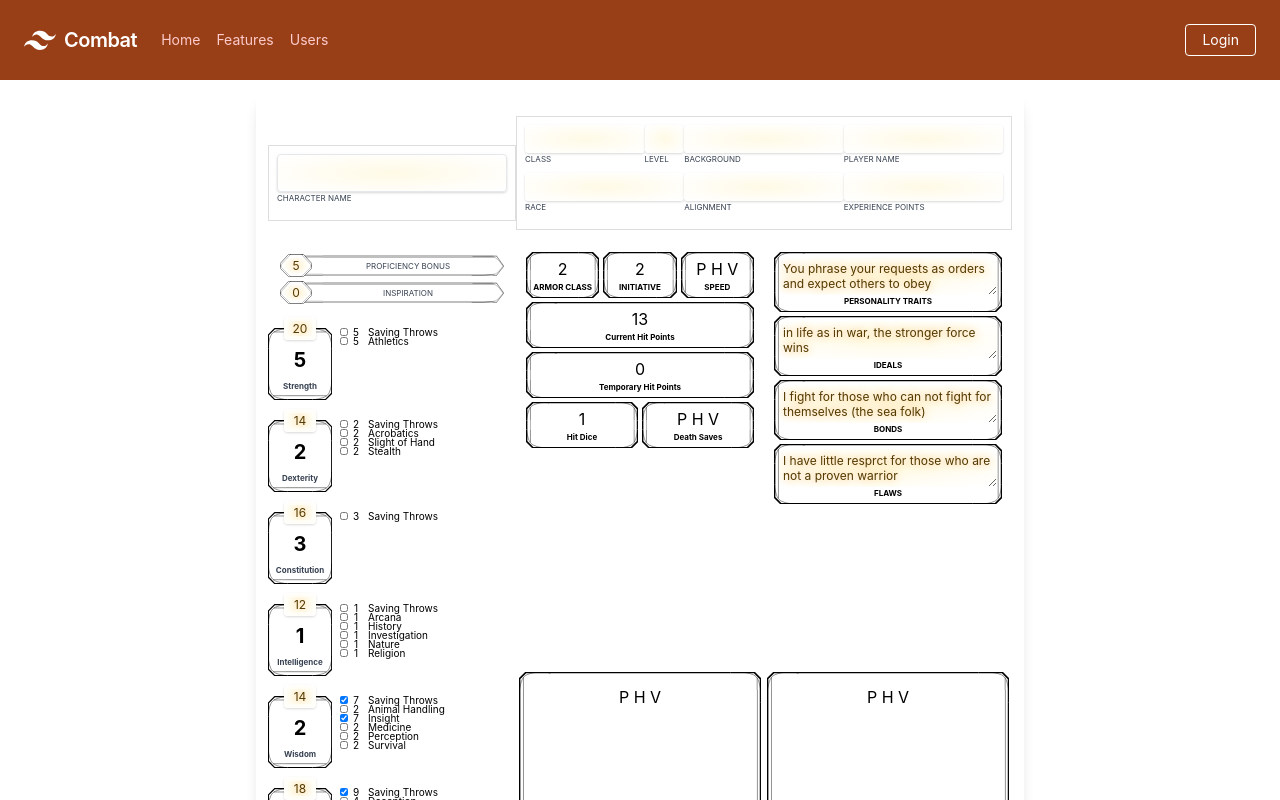
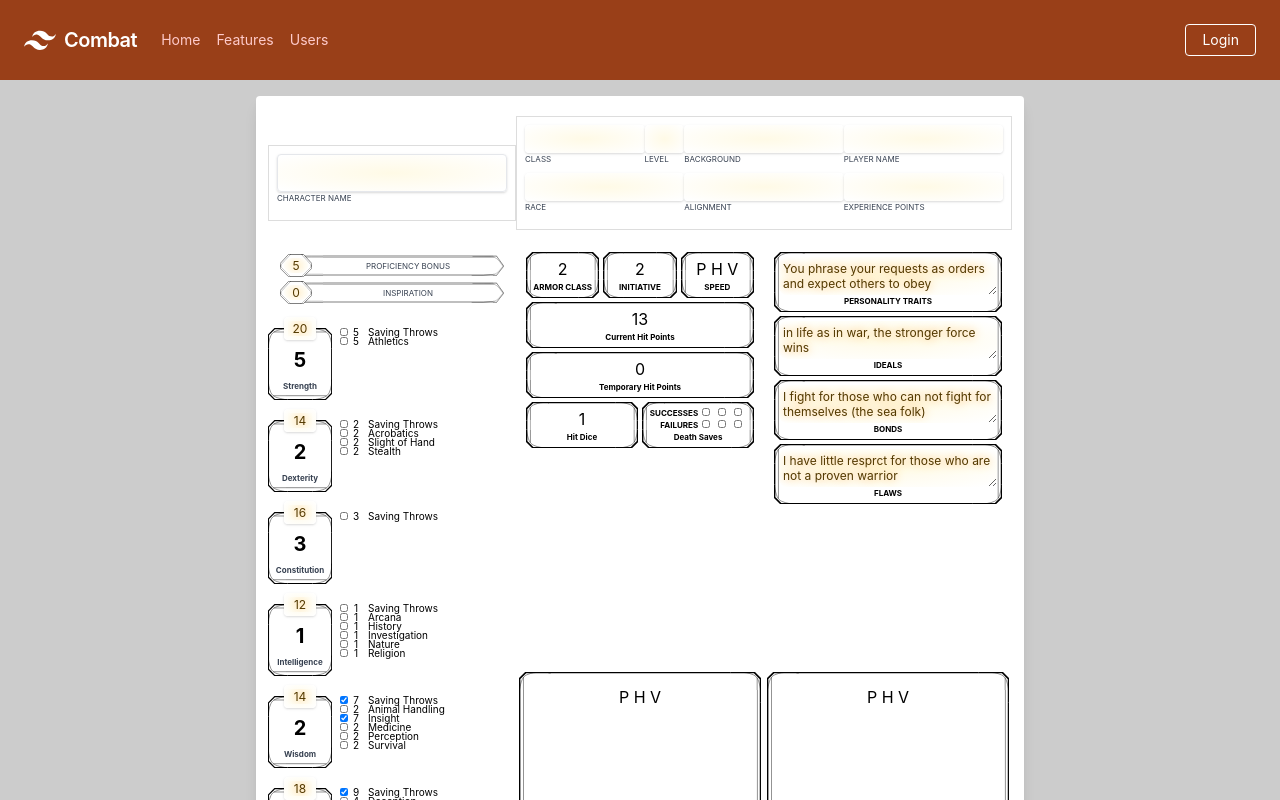
Before and after one commit to Brian-Fairbanks/combat, a React (Create React App) app in the folder client/: page /Character in a window 1280 px wide. Shown: the top 800 px of the page. Built offline with nearby package versions, Linux system fonts and the light colour scheme; no server answers.

Commit message:
Added death saving rolls tied into stats added start of death(), when at 3 death saves

```diff
--- a/client/src/App.css
+++ b/client/src/App.css
@@ -5,6 +5,7 @@ https://coolors.co/993f18-ef941b-908999-001a2f-1b1515
 
 body {
     height: 100vh;
+    background:#ccc;
 }
 
 /*
--- a/client/src/components/CharacterSheet/index.js
+++ b/client/src/components/CharacterSheet/index.js
@@ -26,19 +26,21 @@ function CharacterSheet() {
   // const [wrongCredentials, setWrongCredentials] = useState(false);
 
   const [stats, setStats] = useState({
-    level:1,
+    level: 1,
     proficiency: 5,
     INSPIRARTION: 0,
     passiveWisdom: 0,
-    HP:1,
-    tempHP:0,
-    ac:0,
-    initiative:0,
+    HP: 1,
+    tempHP: 0,
+    ac: 0,
+    initiative: 0,
 
-    personality:`You phrase your requests as orders and expect others to obey`,
-    ideals:"in life as in war, the stronger force wins",
-    bonds:"I fight for those who can not fight for themselves (the sea folk)",
-    flaws:"I have little resprct for those who are not a proven warrior",
+    deathSaves: { saves: [false, false, false], fails: [false, false, false] },
+
+    personality: `You phrase your requests as orders and expect others to obey`,
+    ideals: "in life as in war, the stronger force wins",
+    bonds: "I fight for those who can not fight for themselves (the sea folk)",
+    flaws: "I have little resprct for those who are not a proven warrior",
 
     str: 20,
     dex: 14,
@@ -88,9 +90,8 @@ function CharacterSheet() {
       { name: "Performance", score: 0, proficient: false, toolTip: "" },
       { name: "Persuasion", score: 0, proficient: true, toolTip: "" },
     ]
+  });
 
-
-  });
 
   // any time a user manually changes a stat value
   function statChangeHandler(stat, val) {
@@ -107,10 +108,19 @@ function CharacterSheet() {
     statUpdate(null, val, { type: "baseProf", val });
   }
 
-  function singleChangeHandler(stat, val){
+  // Changing a single stat, which will not effect anythig else
+  function singleChangeHandler(stat, val) {
+    let temp = { [stat]: val, }
+    // handle deathsaves
+    if (stat.includes("deathSaves")) {
+      let data = stat.split(".");
+      console.log(data[1]);
+      temp = { deathSaves: stats.deathSaves };
+      temp.deathSaves[data[1]][data[2]] = val;
+    }
     setStats((prevState) => ({
       ...prevState,
-      [stat]:val
+      ...temp
     }));
   }
 
@@ -121,6 +131,13 @@ function CharacterSheet() {
       statUpdate(stat, stats[stat], { type: "first" });
     })
   }, [])
+
+  // check if you are dead
+  useEffect(() => {
+    if(!stats.deathSaves.fails.includes(false)){
+      dead();
+    }
+  }, [stats])
 
 
   // updates a stat, and modifies all associated numbers
@@ -158,7 +175,7 @@ function CharacterSheet() {
           valsToSet["passiveWisdom"] = 10 + (valsToSet["wisRolls"].find(roll => (roll.name === "Perception")).score)
           break;
         case "con":
-          valsToSet["HP"] = 10 + (valsToSet.conMod*stats.level);
+          valsToSet["HP"] = 10 + (valsToSet.conMod * stats.level);
           break;
         case "dex":
           valsToSet["ac"] = (valsToSet.dexMod);
@@ -207,6 +224,15 @@ function CharacterSheet() {
     });
   }
 
+
+  function dead(){
+    alert("You dead, brah...")
+    ressurect();
+  }
+
+  function ressurect(){
+    setStats({...stats, deathSaves: { saves: [false, false, false], fails: [false, false, false] }})
+  }
 
   // Exporting Character Sheet
   // =======================================
@@ -459,7 +485,7 @@ function CharacterSheet() {
           <div className="w-1/3 marginFix">
             <div className="statBorder flex flex-col items-center align-center">
               <div>
-              {stats.initiative}
+                {stats.initiative}
               </div>
               <div className="text-2xs text-center font-bold" >
                 INITIATIVE
@@ -517,13 +543,47 @@ function CharacterSheet() {
 
           {/* Death Saves */}
           <div className="w-1/2 marginFix">
-            <div className="statBorder flex flex-col items-center align-center">
+            <div className="statBorder flex flex-col items-center align-center text-2xs font-bold text-right">
               <div>
-                {"P H V"}
+                <div>
+                  SUCCESSES
+                {
+                  // saves
+                  stats.deathSaves.saves.map((saveIndex, index) => {
+                    return (
+                      <input
+                        type="checkbox"
+                        className="form-checkbox text-2xs h-2 w-2 mx-1"
+                        key={`deathSaves.saves.${index}`}
+                        defaultChecked={stats.deathSaves.saves[index]}
+                        name={`deathSaves.saves.${index}`}
+                        onChange={e => singleChangeHandler(e.target.name, e.target.checked)}
+                      />
+                    )
+                  })
+                }
+              </div>
+              <div>
+                FAILURES
+                {
+                  stats.deathSaves.saves.map((saveIndex, index) => {
+                    return (
+                      <input
+                        type="checkbox"
+                        className="form-checkbox text-2xs h-2 w-2 mx-1"
+                        key={`deathSaves.fails.${index}`}
+                        checked={stats.deathSaves.fails[index]}
+                        name={`deathSaves.fails.${index}`}
+                        onChange={e => singleChangeHandler(e.target.name, e.target.checked)}
+                      />
+                    )
+                  })
+                }
               </div>
               <div className="text-2xs text-center font-bold" >
                 Death Saves
               </div>
+            </div>
             </div>
 
           </div>
@@ -552,10 +612,10 @@ function CharacterSheet() {
           {/* IDEALS */}
           <div className="w-full marginFix">
             <div className="statBorder flex flex-col items-center align-center">
-            <TextareaAutosize
+              <TextareaAutosize
                 className={text}
                 defaultValue={stats.ideals}
-                onChange={e => singleChangeHandler("personality", e.target.value)}
+                onChange={e => singleChangeHandler("ideals", e.target.value)}
               />
               <div className="text-2xs text-center font-bold" >
                 IDEALS
@@ -566,10 +626,10 @@ function CharacterSheet() {
           {/* Bonds */}
           <div className="w-full marginFix">
             <div className="statBorder flex flex-col items-center align-center">
-            <TextareaAutosize
+              <TextareaAutosize
                 className={text}
                 defaultValue={stats.bonds}
-                onChange={e => singleChangeHandler("personality", e.target.value)}
+                onChange={e => singleChangeHandler("bonds", e.target.value)}
               />
               <div className="text-2xs text-center font-bold" >
                 BONDS
@@ -580,10 +640,10 @@ function CharacterSheet() {
           {/* Flaws */}
           <div className="w-full marginFix">
             <div className="statBorder flex flex-col items-center align-center">
-            <TextareaAutosize
+              <TextareaAutosize
                 className={text}
                 defaultValue={stats.flaws}
-                onChange={e => singleChangeHandler("personality", e.target.value)}
+                onChange={e => singleChangeHandler("flaws", e.target.value)}
               />
               <div className="text-2xs text-center font-bold" >
                 FLAWS
--- a/client/src/components/Hero/index.js
+++ b/client/src/components/Hero/index.js
@@ -3,7 +3,7 @@ import React from "react";
 function Hero() {
     return (
         <div className="min-w-full">
-            <img src="Assets/Hero.jpg" alt="hero" className="min-w-full" />
+            <img src="Assets/Hero.jpg" alt="hero" className="min-w-full mt-8" />
         </div>
     );
 }
```
Also changed, not shown: client/src/components/AddItem/index.js (added), 1 other file (tests, documents, lock files or other folders).
